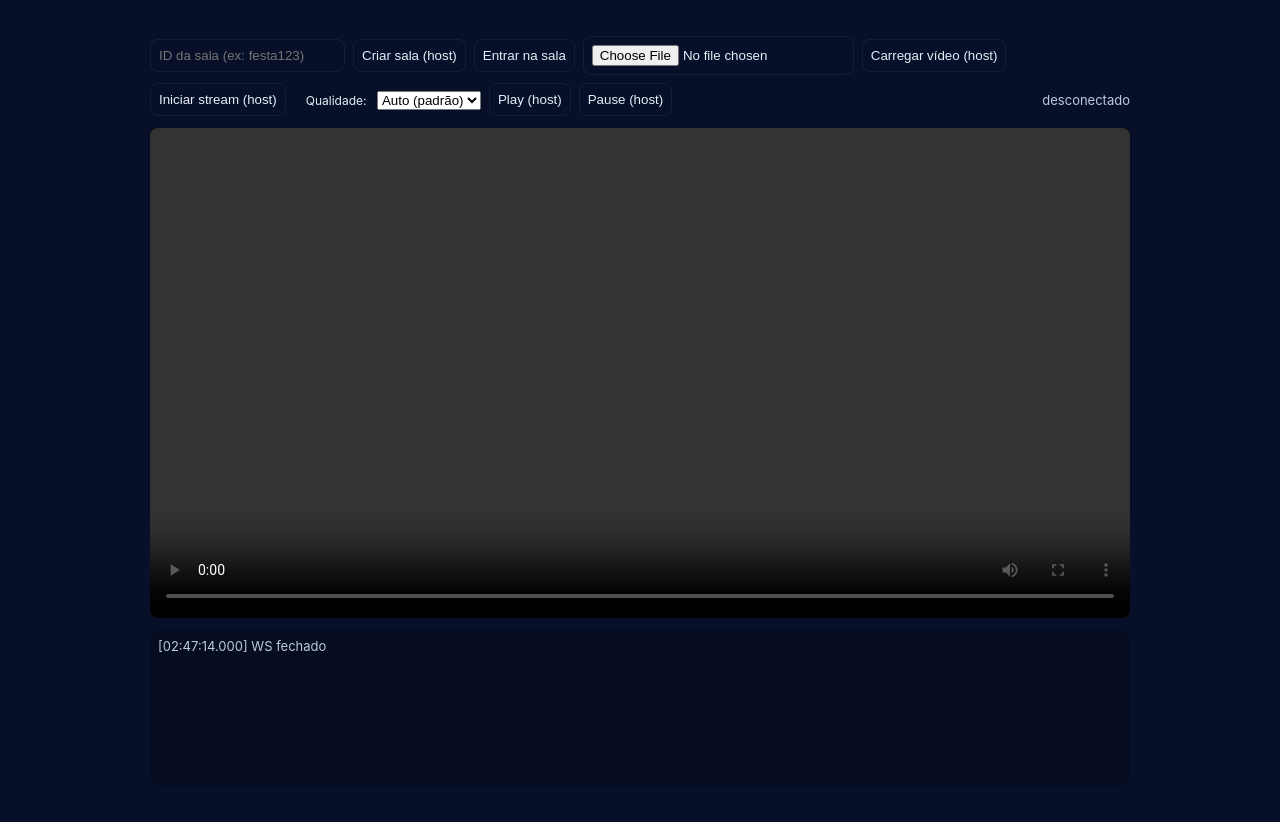
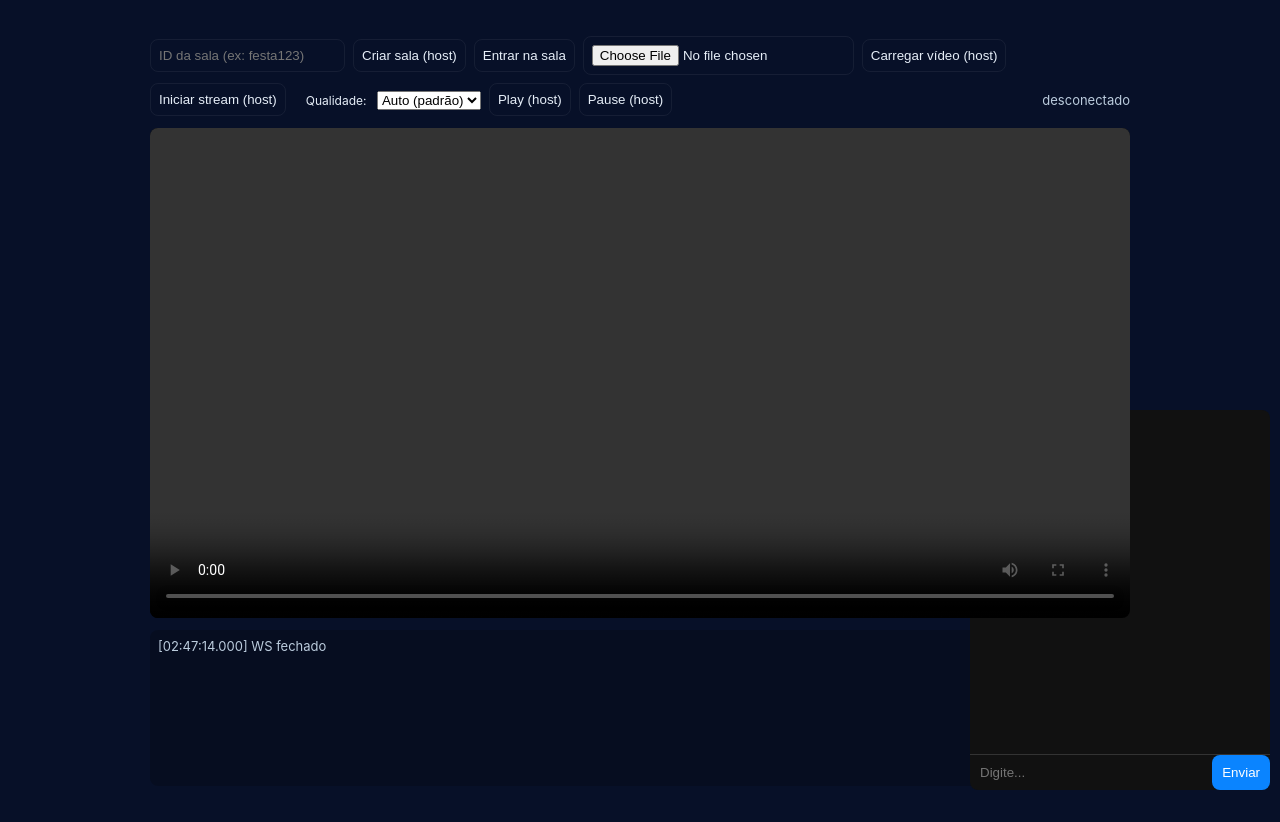
Before and after one commit to brunoopng/WATCH-TOGETHER-, a website: page public/index.html in a window 1280 px wide. Drawn offline with Linux system fonts and the light colour scheme.

Commit message:
Add chat interface to index.html

```diff
--- a/public/index.html
+++ b/public/index.html
@@ -27,6 +27,37 @@
 </style>
 </head>
 <body>
+  <div id="chat" style="
+  position:fixed;
+  right:10px;
+  bottom:10px;
+  width:300px;
+  height:380px;
+  background:#111;
+  color:#fff;
+  display:flex;
+  flex-direction:column;
+  border-radius:8px;
+  font-family:Arial;
+">
+
+  <div id="messages" style="
+    flex:1;
+    overflow-y:auto;
+    padding:10px;
+    font-size:14px;
+  "></div>
+
+  <div style="display:flex;border-top:1px solid #333">
+    <input id="inputText" placeholder="Digite..."
+      style="flex:1;padding:10px;border:none;outline:none">
+    <button id="btnSend"
+      style="padding:10px;background:#0a84ff;color:#fff;border:none">
+      Enviar
+    </button>
+  </div>
+
+</div>
   <div class="wrap">
     <div class="controls">
       <input id="roomId" placeholder="ID da sala (ex: festa123)" />
```
